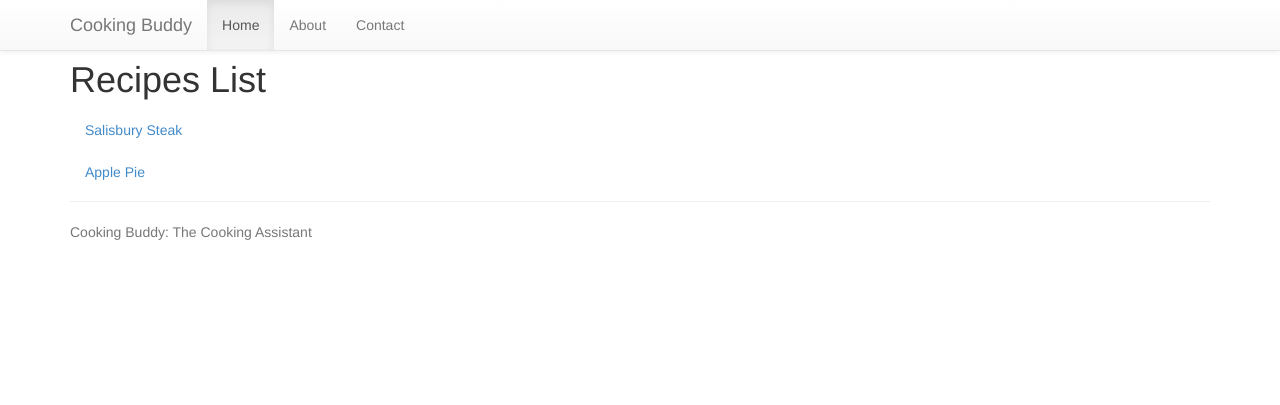
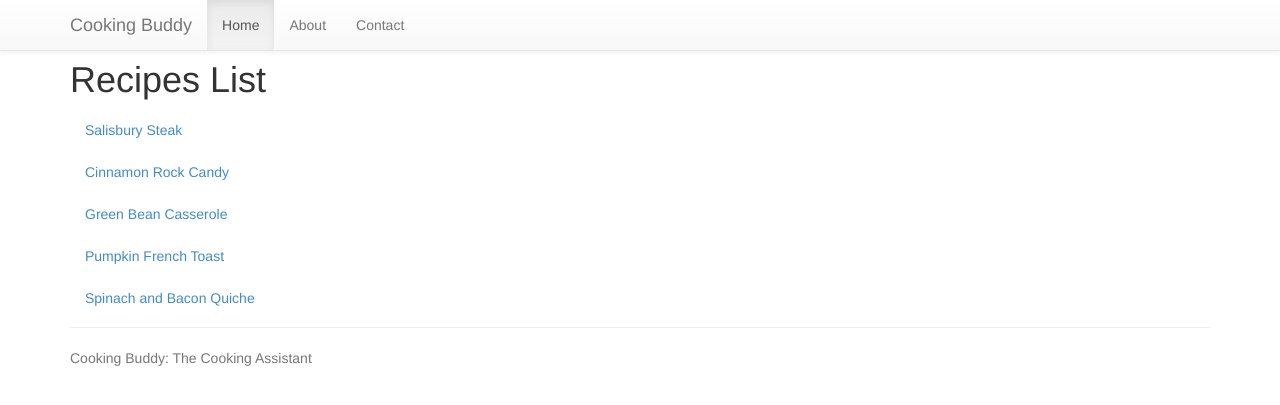
Before and after one commit to adamgillfillan/cooking-buddy-django, a Django app: page /cooking_buddy/ in a window 1280 px wide. Shown: the top 405 px of the page. Run offline with Django 3.2, Linux system fonts and the light colour scheme; some libraries are stand-ins or nearby versions.

Commit message:
updated urls and views to close #2

```diff
--- a/CookingBuddy/urls.py
+++ b/CookingBuddy/urls.py
@@ -8,5 +8,9 @@ urlpatterns = patterns(
     url(r'^$', views.index, name='index'),
     url(r'^about', views.about, name='about'),
     url(r'^salisbury_steak', views.salisbury_steak, name='salisbury_steak'),
+    url(r'^cinnamon_rock_candy', views.cinnamon_rock_candy, name='cinnamon_rock_candy'),
+    url(r'^green_bean_casserole', views.green_bean_casserole, name='green_bean_casserole'),
+    url(r'^pumpkin_french_toast', views.pumpkin_french_toast, name='pumpkin_french_toast'),
+    url(r'^spinach_and_bacon_quiche', views.spinach_and_bacon_quiche, name='spinach_and_bacon_quiche'),
     url(r'^log_utterance', views.log_utterance, name='log_utterance'),
 )
--- a/CookingBuddy/views.py
+++ b/CookingBuddy/views.py
@@ -19,6 +19,26 @@ def salisbury_steak(request):
     return render(request, 'cooking_buddy/salisbury_steak.html', context_dict)
 
 
+def cinnamon_rock_candy(request):
+    context_dict = {}
+    return render(request, 'cooking_buddy/cinnamon_rock_candy.html', context_dict)
+
+
+def green_bean_casserole(request):
+    context_dict = {}
+    return render(request, 'cooking_buddy/green_bean_casserole.html', context_dict)
+
+
+def pumpkin_french_toast(request):
+    context_dict = {}
+    return render(request, 'cooking_buddy/pumpkin_french_toast.html', context_dict)
+
+
+def spinach_and_bacon_quiche(request):
+    context_dict = {}
+    return render(request, 'cooking_buddy/spinach_and_bacon_quiche.html', context_dict)
+
+
 def log_utterance(request):
     """Save the log of the user's utterance to the database"""
     if request.method == 'POST':
--- a/templates/cooking_buddy/index.html
+++ b/templates/cooking_buddy/index.html
@@ -41,7 +41,10 @@
 		<h1>Recipes List</h1>
 		<ul class="nav nav-pills nav-stacked">
 			<li><a href="salisbury_steak.html">Salisbury Steak</a></li>
-			<li><a href="applie_pie.html">Apple Pie</a></li>
+			<li><a href="cinnamon_rock_candy.html">Cinnamon Rock Candy</a></li>
+			<li><a href="green_bean_casserole.html">Green Bean Casserole</a></li>
+			<li><a href="pumpkin_french_toast.html">Pumpkin French Toast</a></li>
+			<li><a href="spinach_and_bacon_quiche.html">Spinach and Bacon Quiche</a></li>
 		</ul>
 	</div>
 </div>
```
